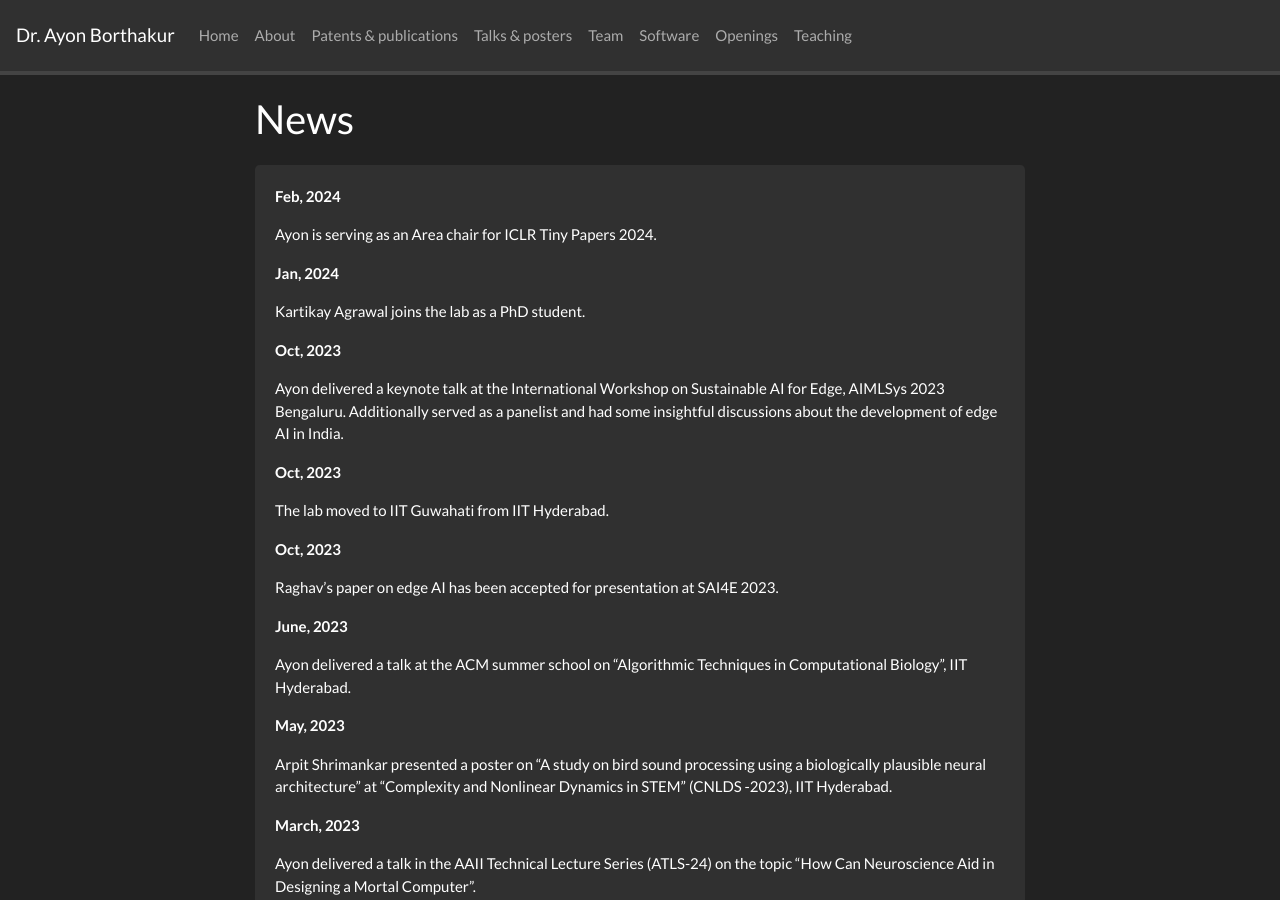
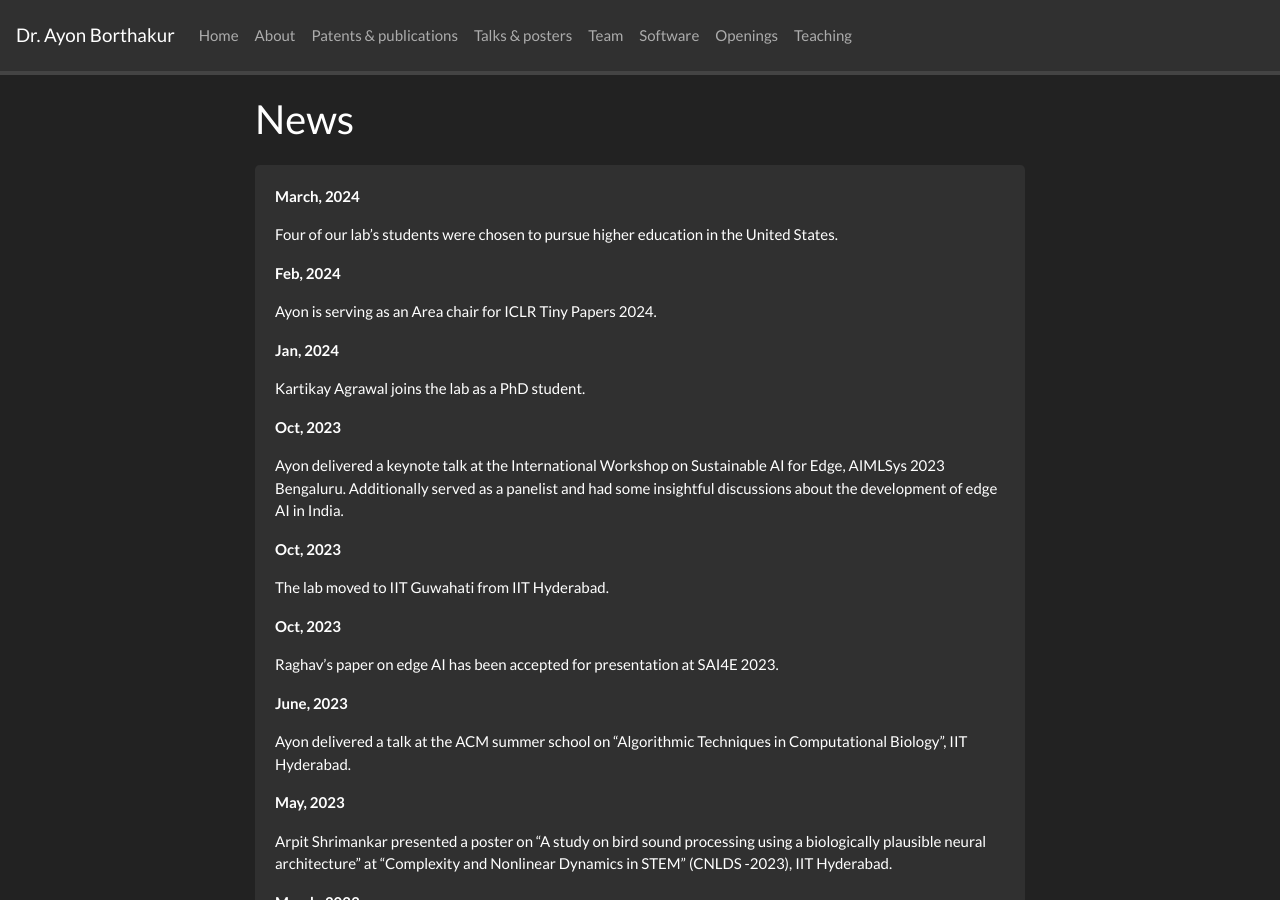
Before and after one commit to BorthakurAyon/borthakurayon.github.io, a Jekyll site: the page built from _pages/allnews.md, in a window 1280 px wide and 900 px high. Built offline with Jekyll 4.4.1, drawn with Linux system fonts in a browser that asks for light colours; nearby versions of some CDN libraries; a style sheet for code colours, icons or effects is not loaded.

Commit message:
Update news.yml

```diff
--- a/_data/news.yml
+++ b/_data/news.yml
@@ -1,3 +1,6 @@
+- date:  March, 2024
+  headline: Four of our lab's students were chosen to pursue higher education in the United States.
+
 - date:  Feb, 2024
   headline: Ayon is serving as an Area chair for ICLR Tiny Papers 2024.
 
```
